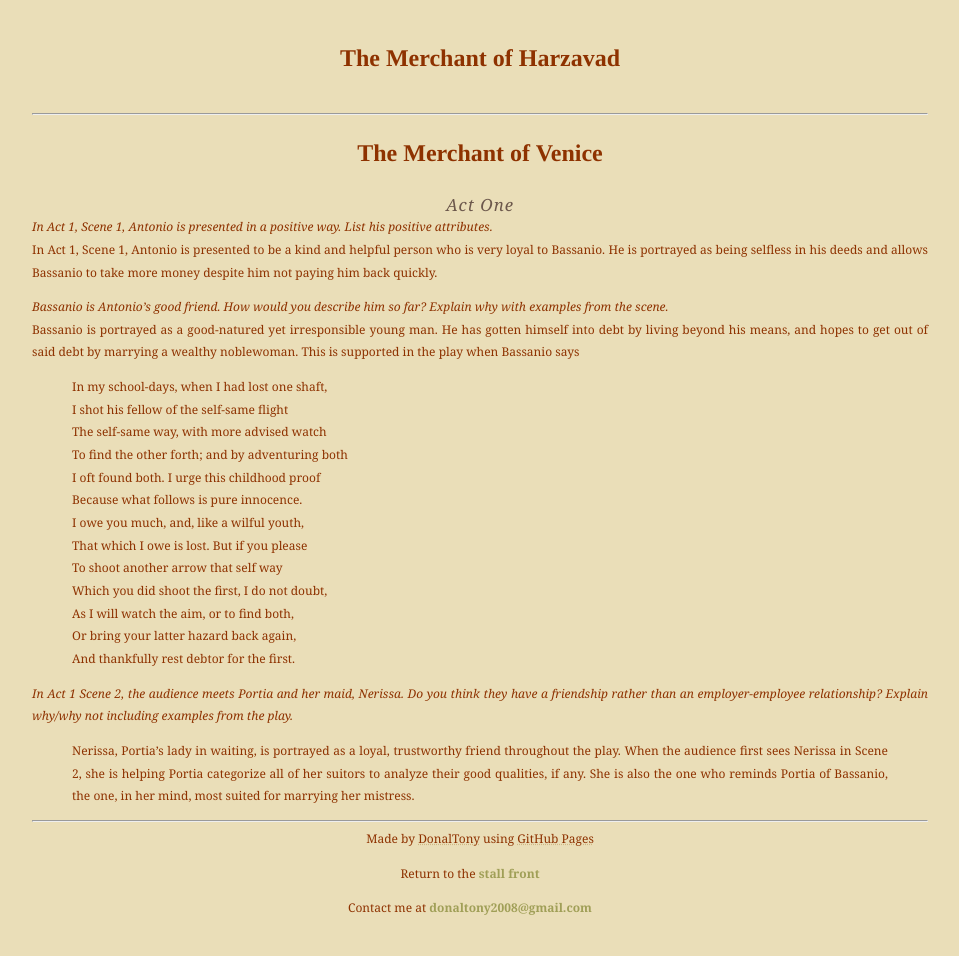
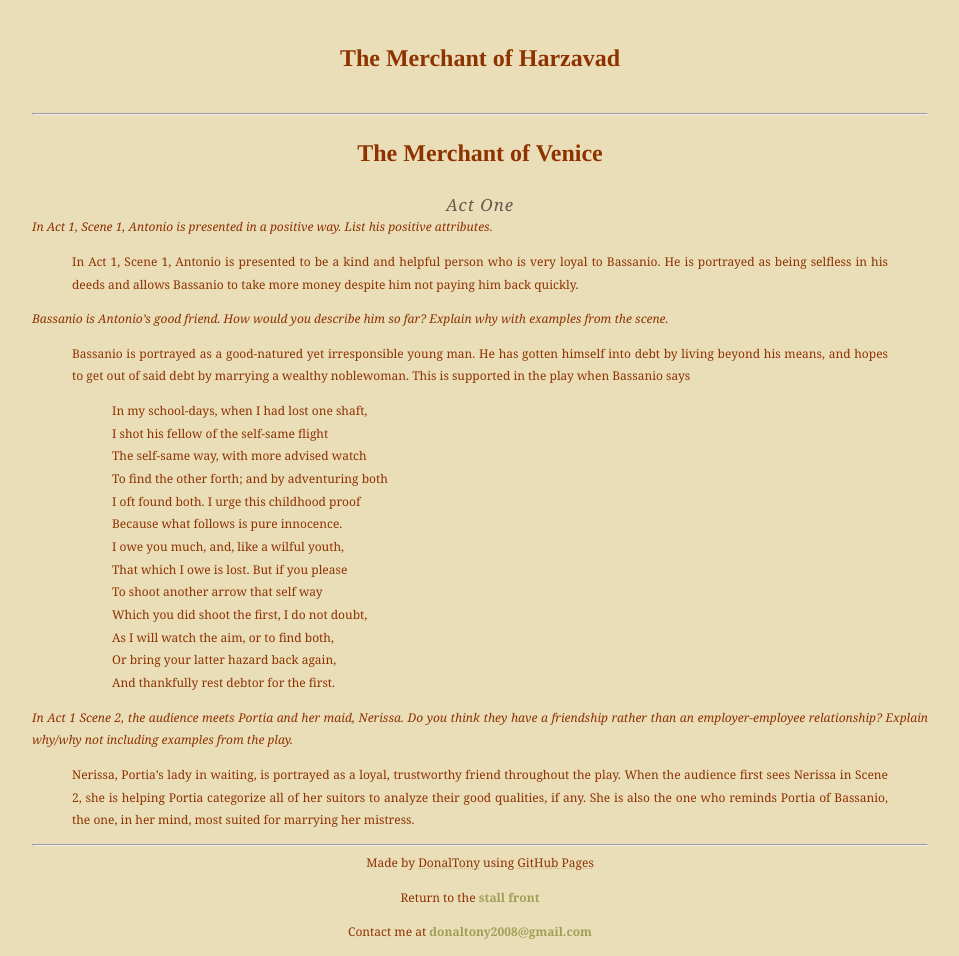
Before and after one commit to dvaraka/the-merchant, a Jekyll site: the page built from notes/year9/english/merchant-of-venice.md, in a window 1280 px wide. Shown: the whole page, without its empty margins (160-1119 px from the left). Built offline with Jekyll 4.4.1, drawn with Linux system fonts in a browser that asks for light colours; our own code applies the rules of GitHub Pages for plain Markdown files; before the commit the page ends 932 px from its top, so only the background shows below that.

```diff
--- a/notes/year9/english/merchant-of-venice.md
+++ b/notes/year9/english/merchant-of-venice.md
@@ -5,23 +5,23 @@
 # The Merchant of Venice
 ### Act One
 *In Act 1, Scene 1, Antonio is presented in a positive way. List his positive attributes.*
-In Act 1, Scene 1, Antonio is presented to be a kind and helpful person who is very loyal to Bassanio. He is portrayed as being selfless in his deeds and allows Bassanio to take more money despite him not paying him back quickly.
+> In Act 1, Scene 1, Antonio is presented to be a kind and helpful person who is very loyal to Bassanio. He is portrayed as being selfless in his deeds and allows Bassanio to take more money despite him not paying him back quickly.
 
 *Bassanio is Antonio's good friend. How would you describe him so far? Explain why with examples from the scene.*
-Bassanio is portrayed as a good-natured yet irresponsible young man. He has gotten himself into debt by living beyond his means, and hopes to get out of said debt by marrying a wealthy noblewoman. This is supported in the play when Bassanio says
-  > In my school-days, when I had lost one shaft,
-  > I shot his fellow of the self-same flight
-  > The self-same way, with more advised watch
-  > To find the other forth; and by adventuring both
-  > I oft found both. I urge this childhood proof
-  > Because what follows is pure innocence.
-  > I owe you much, and, like a wilful youth,
-  > That which I owe is lost. But if you please
-  > To shoot another arrow that self way
-  > Which you did shoot the first, I do not doubt,
-  > As I will watch the aim, or to find both,
-  > Or bring your latter hazard back again,
-  > And thankfully rest debtor for the first.
+> Bassanio is portrayed as a good-natured yet irresponsible young man. He has gotten himself into debt by living beyond his means, and hopes to get out of said debt by marrying a wealthy noblewoman. This is supported in the play when Bassanio says
+>> In my school-days, when I had lost one shaft,
+>> I shot his fellow of the self-same flight
+>> The self-same way, with more advised watch
+>> To find the other forth; and by adventuring both
+>> I oft found both. I urge this childhood proof
+>> Because what follows is pure innocence.
+>> I owe you much, and, like a wilful youth,
+>> That which I owe is lost. But if you please
+>> To shoot another arrow that self way
+>> Which you did shoot the first, I do not doubt,
+>> As I will watch the aim, or to find both,
+>> Or bring your latter hazard back again,
+>> And thankfully rest debtor for the first.
 
 *In Act 1 Scene 2, the audience meets Portia and her maid, Nerissa. Do you think they have a friendship rather than an employer-employee relationship? Explain why/why not including examples from the play.*
 > Nerissa, Portia's lady in waiting, is portrayed as a loyal, trustworthy friend throughout the play. When the audience first sees Nerissa in Scene 2, she is helping Portia categorize all of her suitors to analyze their good qualities, if any. She is also the one who reminds Portia of Bassanio, the one, in her mind, most suited for marrying her mistress.
```
